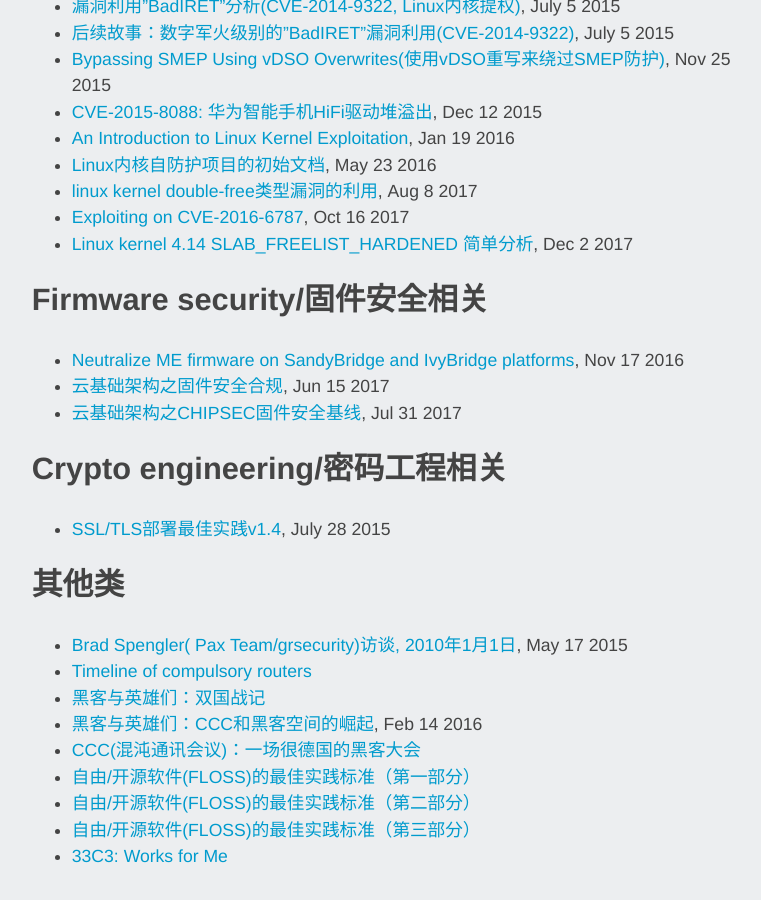
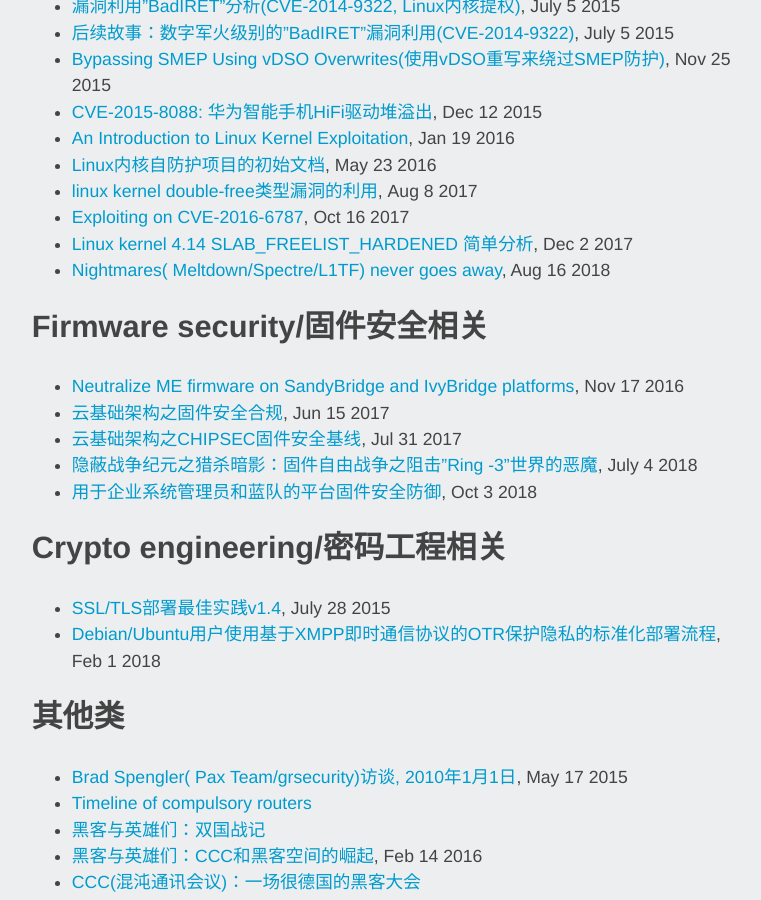
Before and after one commit to hardenedlinux/hardenedlinux.github.io, a Jekyll site: the page built from about3.md, in a window 1280 px wide and 900 px high, scrolled down 1713 px. Shown: the whole window, without its empty margins (253-1014 px from the left). Built offline with Jekyll 4.4.1, drawn with Linux system fonts in a browser that asks for light colours.

Commit message:
update contribution list

```diff
--- a/about3.md
+++ b/about3.md
@@ -59,16 +59,21 @@
 * [linux kernel double-free类型漏洞的利用](https://hardenedlinux.github.io/system-security/2017/08/08/exploit_linux_kernel_double-free_flaws.html), Aug 8 2017
 * [Exploiting on CVE-2016-6787](https://hardenedlinux.github.io/system-security/2017/10/16/Exploiting-on-CVE-2016-6787.html), Oct 16 2017
 * [Linux kernel 4.14 SLAB_FREELIST_HARDENED 简单分析](https://hardenedlinux.github.io/system-security/2017/12/02/linux_kernel_4.14%E7%9A%84SLAB_FREELIST_HARDENED%E7%9A%84%E7%AE%80%E8%A6%81%E5%88%86%E6%9E%90.html), Dec 2 2017
+* [Nightmares( Meltdown/Spectre/L1TF) never goes away](https://hardenedlinux.github.io/system-security/2018/08/16/meltdown_spectre_l1tf.html), Aug 16 2018
 
 
 ### Firmware security/固件安全相关
 * [Neutralize ME firmware on SandyBridge and IvyBridge platforms](https://hardenedlinux.github.io/firmware/2016/11/17/neutralize_ME_firmware_on_sandybridge_and_ivybridge.html), Nov 17 2016
 * [云基础架构之固件安全合规](https://hardenedlinux.github.io/system-security/2017/06/15/firmware_compliance.html), Jun 15 2017
 * [云基础架构之CHIPSEC固件安全基线](https://hardenedlinux.github.io/system-security/2017/07/31/firmware_chipsec.html), Jul 31 2017
+* [隐蔽战争纪元之猎杀暗影：固件自由战争之阻击"Ring -3"世界的恶魔](https://hardenedlinux.github.io/system-security/2018/07/04/story_hunting_the_shadow.html), July 4 2018
+* [用于企业系统管理员和蓝队的平台固件安全防御](https://hardenedlinux.github.io/system-security/2018/10/03/platform_firmware_security_defense.html), Oct 3 2018
+
 
 ### Crypto engineering/密码工程相关
 
 * [SSL/TLS部署最佳实践v1.4](https://hardenedlinux.github.io/cryptography/2015/07/28/ssl-tls-deployment-1.4.html), July 28 2015
+* [Debian/Ubuntu用户使用基于XMPP即时通信协议的OTR保护隐私的标准化部署流程](https://hardenedlinux.github.io/cryptography/2018/02/01/pidgin_xmpp_otr_debian.html), Feb 1 2018
 
 
 ### 其他类
```
Also changed, not shown: about2.md (+1 -1 lines).
